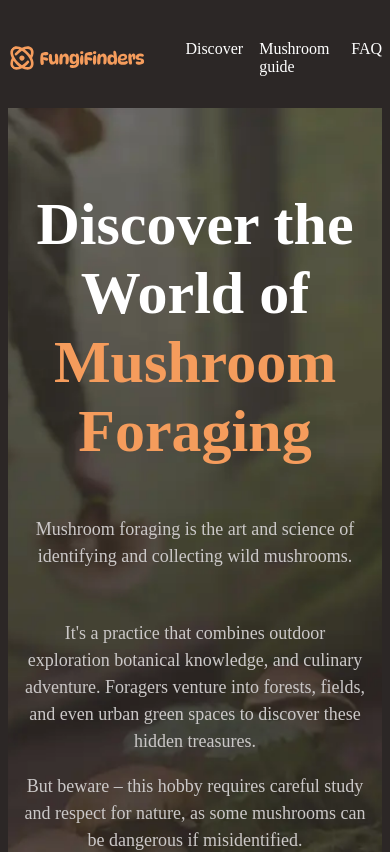
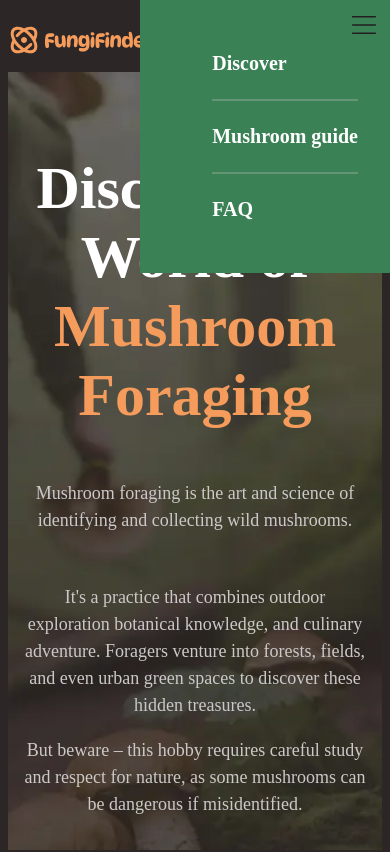
Before and after one commit to devaneyj3/mushroom_foraging, a Next.js app: page / in a window 390 px wide. Shown: the top 852 px of the page. Built offline with nearby package versions, Linux system fonts and the light colour scheme.

Commit message:
style menu on mobile

```diff
--- a/app/_mixins.scss
+++ b/app/_mixins.scss
@@ -3,15 +3,15 @@
 // Media Query Mixin
 @mixin respond-to($breakpoint) {
   @if $breakpoint == md {
-    @media (width > 760px) {
+    @media (width < 760px) {
       @content;
     }
   } @else if $breakpoint == lg {
-    @media (width > 1024px) {
+    @media (width < 1024px) {
       @content;
     }
   } @else if $breakpoint == xl {
-    @media (width > 1280px) {
+    @media (width < 1280px) {
       @content;
     }
   }
--- a/app/globals.scss
+++ b/app/globals.scss
@@ -53,20 +53,13 @@ img,
 picture {
   max-width: 100%;
   display: block;
-  border-radius: 2rem;
+
 }
 
 span {
   color: $text-brand;
 }
 
-input,
-button,
-textarea,
-select {
-  font-family: inherit;
-  font-size: inherit;
-}
 
 textarea:not([rows]) {
   min-height: 10em;
--- a/components/Header.module.scss
+++ b/components/Header.module.scss
@@ -23,12 +23,42 @@
     display: flex;
     gap: 1rem;
   }
+    @include respond-to(md) {
+      background-color: $background-accent-main;
+      padding: 2rem;
+      position: absolute;
+      top: 0;
+      right: 0;
+      font-size: $font-size-lg;
+      font-weight: 700;
+    ul {
+      flex-direction: column;
+      gap: 0;
+
+    }
+    li + li{
+      margin-block-start: 1.5rem;
+      padding-block-start: 1.5rem;
+        border-top: 2px solid $background-accent-light;
+    }
+  }
 }
 
 
 .hamburger_menu {
   display: none;
+  height: 50px;
+  width: 50px;
+  background-color: $background-main;
   @include respond-to(md) {
+    position: absolute;
+    background: transparent;
+    border: 0;
+    cursor: pointer;
+    color: $text-high-contrast;
+    z-index: 1;
+    top: 0;
+    right: 0;
     display: block;
   }
 }
--- a/components/Header.tsx
+++ b/components/Header.tsx
@@ -15,7 +15,7 @@ export default function Header() {
         </Link>
           <button className={styles.hamburger_menu} aria-controls='primary-nav ' aria-expanded='false'>
             <span className={styles.visuallyHidden}>menu</span>
-            <img src="/assest/hamburger.svg" alt="" />
+            <img src="/assets/hamburger.svg" alt="" />
           </button>
 
         <nav id='primary-nav' className={styles.primaryNavigation}>
```
Also changed, not shown: assets/hamburger.svg, public/assets/hamburger.svg.
